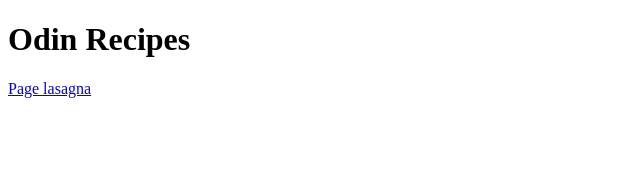
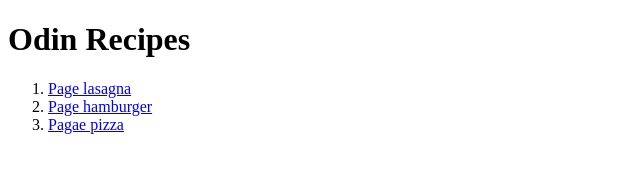
Before and after one commit to Oddie123/odin-recipes, a plain HTML site: page index.html in a window 1280 px wide. Shown: the whole page, without its empty margins (0-640 px from the left). Drawn offline with Linux system fonts and the light colour scheme.

Commit message:
Add an old in index.html and modify typo in pizza.html

```diff
--- a/index.html
+++ b/index.html
@@ -6,6 +6,11 @@
  </head>
  <body>
      <h1>Odin Recipes</h1>
-     <a href="./recipes/lasagna.html" >Page lasagna</a>
+    <ol>
+    <li> <a href="./recipes/lasagna.html" >Page lasagna</a> </li>
+    <li><a href="./recipes/hamburgher.html">Page hamburger</a> </li>
+    <li><a href="./recipes/pizza.html">Pagae pizza</a> </li>
  </body>
+    </ol>
+
 </html>
```
Also changed, not shown: recipes/pizza.html (+1 -1 lines).
